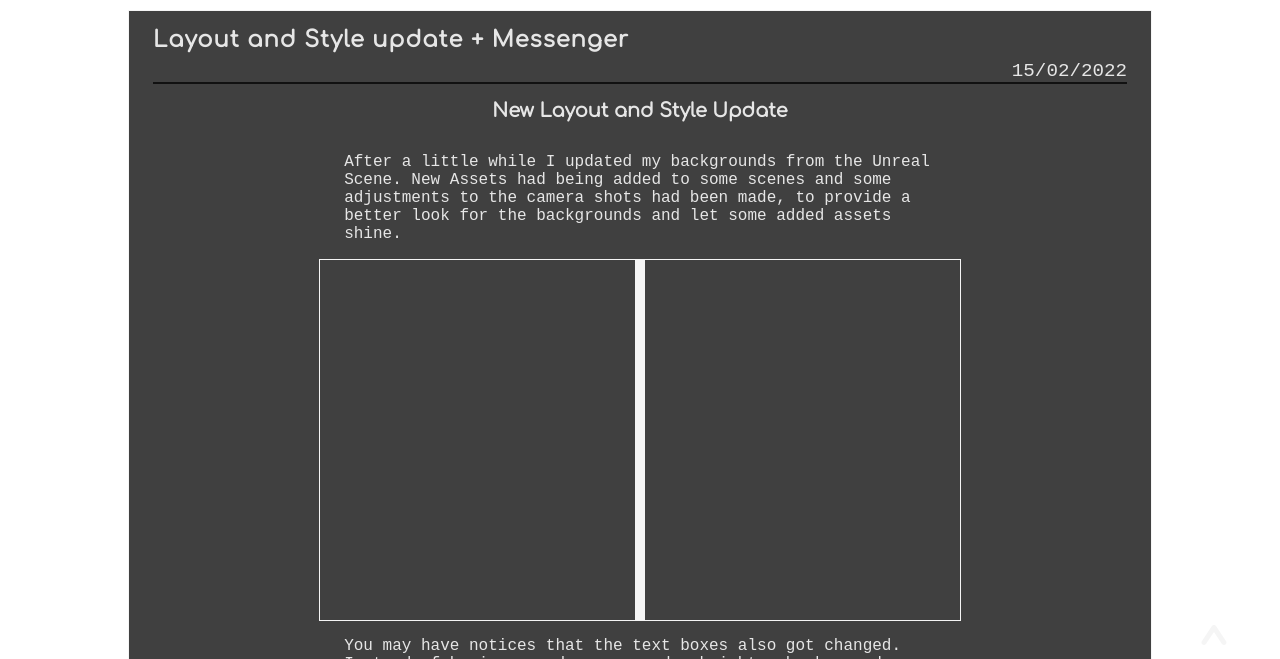
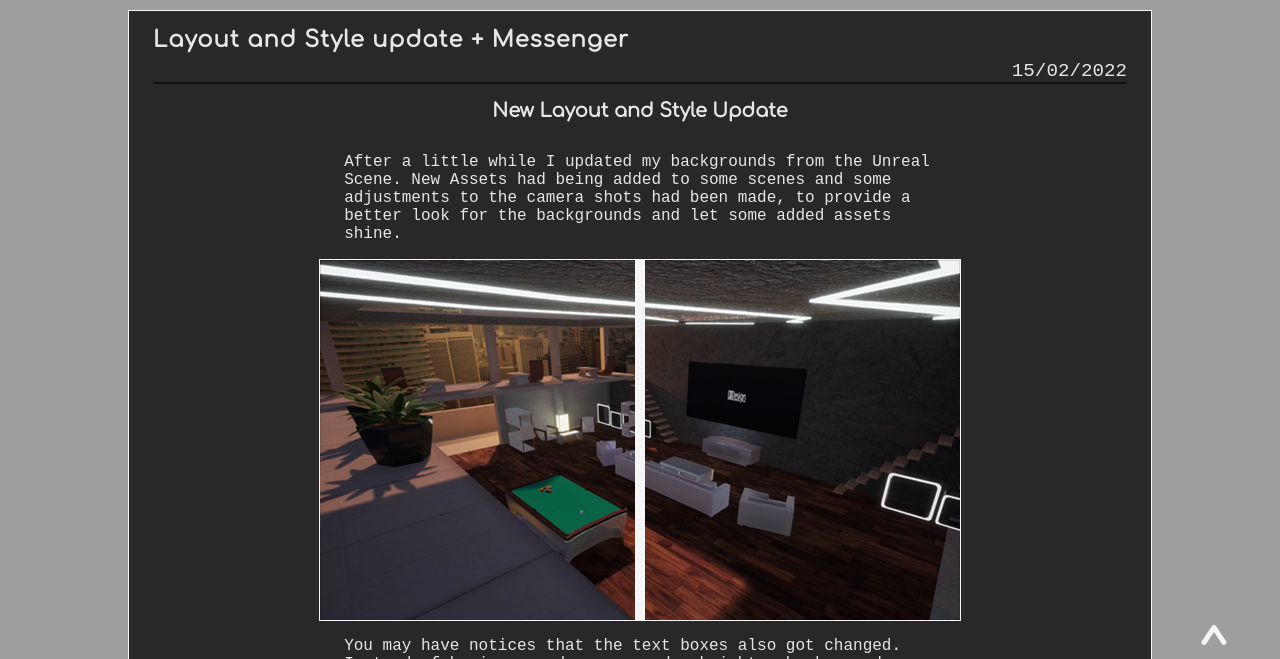
Before and after one commit to dabergotzDesign/dabergotz-design, a website: page blog.html in a window 1280 px wide. Shown: the part 141-800 px from the top of the page. Drawn offline with Linux system fonts and the light colour scheme; the site is published under a folder, as on GitHub Pages, so addresses that start at the root find nothing.

Commit message:
.. to /img

```diff
--- a/style/about.css
+++ b/style/about.css
@@ -8,7 +8,7 @@
 
 body {
   height: 100vh;
-  background-image: url("/img/backgrounds/Interior_BG_Gallery_ABOUTME.png");
+  background-image: url("../img/backgrounds/Interior_BG_Gallery_ABOUTME.png");
   background-attachment: fixed;
   background-size: cover;
   background-position: center;
--- a/style/blog.css
+++ b/style/blog.css
@@ -16,7 +16,7 @@ html{
 
 body {
   height: 100vh;
-  background-image: url("/img/backgrounds/Interior_BG_Lounge_BLOG.png");
+  background-image: url("../img/backgrounds/Interior_BG_Lounge_BLOG.png");
   background-attachment: fixed;
   background-size: cover;
   background-position: center;
@@ -218,7 +218,7 @@ h4{
   left: 0;
   width: 640px;
   height: 360px;
-  background-image: url("/img/blog-imgs/compare_after.png");
+  background-image: url("../img/blog-imgs/compare_after.png");
 }
 
 .compare .before .after{
@@ -227,7 +227,7 @@ h4{
   left:0;
   width: 640px;
   height: 360px;
-  background-image: url("/img/blog-imgs/compare_before.png");
+  background-image: url("../img/blog-imgs/compare_before.png");
   z-index: 2;
 }
 
--- a/style/contact.css
+++ b/style/contact.css
@@ -8,7 +8,7 @@
 
 body {
   height: 100vh;
-  background-image: url("/img/backgrounds/Interior_BG_PC_CONTACT.png");
+  background-image: url("../img/backgrounds/Interior_BG_PC_CONTACT.png");
   background-attachment: fixed;
   background-size: cover;
   background-position: center;
--- a/style/home.css
+++ b/style/home.css
@@ -9,7 +9,7 @@
 
 body {
   height: 100vh;
-  background-image: url("/img/backgrounds/Interior_BG_Room_HOME.png");
+  background-image: url("../img/backgrounds/Interior_BG_Room_HOME.png");
   background-attachment: fixed;
   background-size: cover;
   background-position: center;
--- a/style/portfolio_divided.css
+++ b/style/portfolio_divided.css
@@ -12,7 +12,7 @@
 
 body {
   height: 100vh;
-  background-image: url("/img/backgrounds/Interior_BG_TV_PORTFOLIO.png");
+  background-image: url("../img/backgrounds/Interior_BG_TV_PORTFOLIO.png");
   background-attachment: fixed;
   background-size: cover;
   background-position: center;
```
